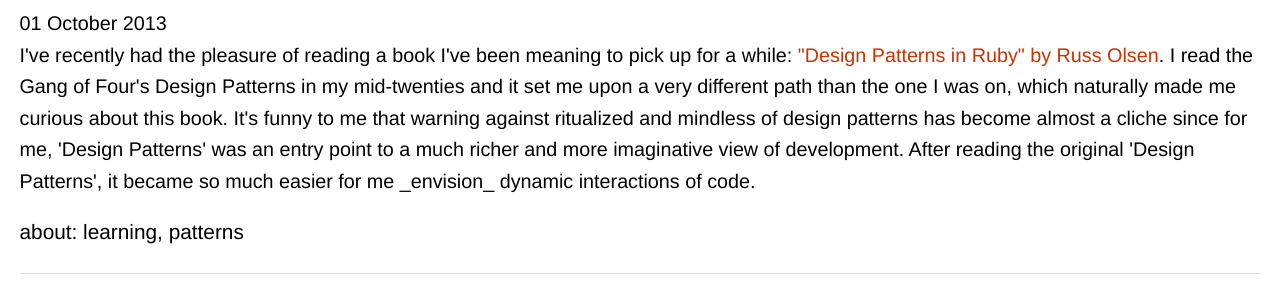
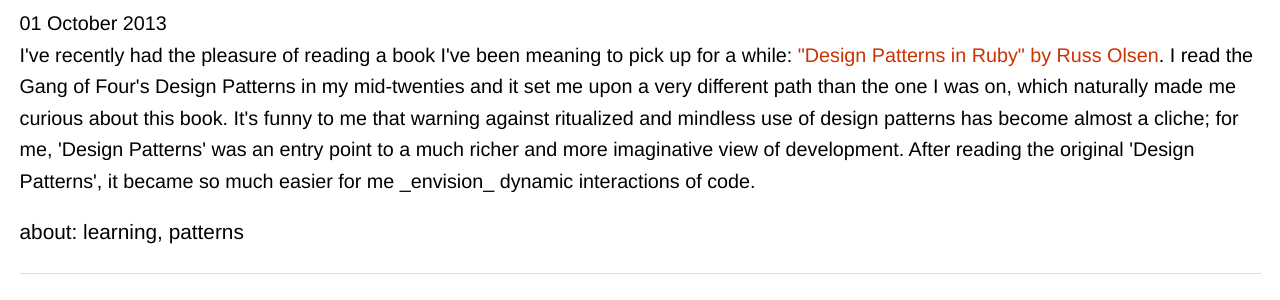
Before and after one commit to rtolocka/rtolocka.github.io, a Jekyll site: the page built from index.html, in a window 1280 px wide. Shown: the part 250-550 px from the top of the page. Built offline with Jekyll 4.4.1, drawn with Linux system fonts in a browser that asks for light colours; Markdown is read by kramdown in place of the engine named in the settings; the list of posts is cut into pages by our own code.

Commit message:
Grammar/spelling fixes.

```diff
--- a/_posts/2013-10-01-design-patterns-in-ruby.textile
+++ b/_posts/2013-10-01-design-patterns-in-ruby.textile
@@ -4,15 +4,15 @@
 categories: [learning, patterns]
 ---
 
-I've recently had the pleasure of reading a book I've been meaning to pick up for a while: <a href="http://www.amazon.com/Design-Patterns-Ruby-Russ-Olsen/dp/0321490452" target="_blank">"Design Patterns in Ruby" by Russ Olsen</a>. I read the Gang of Four's Design Patterns in my mid-twenties and it set me upon a very different path than the one I was on, which naturally made me curious about this book. It's funny to me that warning against ritualized and mindless of design patterns has become almost a cliche since for me, 'Design Patterns' was an entry point to a much richer and more imaginative view of development. After reading the original 'Design Patterns', it became so much easier for me _envision_ dynamic interactions of code.
+I've recently had the pleasure of reading a book I've been meaning to pick up for a while: <a href="http://www.amazon.com/Design-Patterns-Ruby-Russ-Olsen/dp/0321490452" target="_blank">"Design Patterns in Ruby" by Russ Olsen</a>. I read the Gang of Four's Design Patterns in my mid-twenties and it set me upon a very different path than the one I was on, which naturally made me curious about this book. It's funny to me that warning against ritualized and mindless use of design patterns has become almost a cliche; for me, 'Design Patterns' was an entry point to a much richer and more imaginative view of development. After reading the original 'Design Patterns', it became so much easier for me _envision_ dynamic interactions of code.
 
 <!--more-->
 
 To start, Mr. Olsen talks about general object-oriented principles of 'goodness' - separating out dynamic elements from static elements, coding to interfaces, why inheritance is overrated, and <a href="http://en.wikipedia.org/wiki/You_aren't_gonna_need_it" target="_blank">YAGNI</a>. From there, he gives one of the best run-throughs of the Ruby language I've read (!!). So good, in fact, that I might recommend the first few chapters of the book to a Java developer looking to make 'the hop' to Ruby over most anything else I've read.
 
-From there, the books goes from pattern to pattern, each chapter focusing on a new one. Unsurprisingly, blocks and procs play a pretty big role in most of these patterns. At the end of the day, since many of the design patterns deal with "abstracting the change away"; blocks and procs are natural fits for that, providing an easy way to vary a piece of code.
+From there, the books goes from pattern to pattern, each chapter focusing on a new one. Unsurprisingly, blocks and procs play a pretty big role in most of these patterns. At the end of the day, since many of the design patterns deal with "abstracting the change away", blocks and procs are natural fits for that, providing an easy way to vary a piece of code.
 
-In fact, this last point represents one of my big (philosophical) struggles with Ruby. Blocks and procs are so damn easy, it is easy to abstract away whole class structures that might be helpful in understanding or testing the overall application architecture. For example, in a more traditional approach, you'd have something like:
+In fact, this last point represents one of my big (philosophical) struggles with Ruby. Blocks and procs are so damn easy and ingrained into the style of the language, it is easy to abstract away whole class structures that might be helpful in understanding or testing the overall application architecture. For example, in a more traditional approach, you'd have something like:
 
 <pre><code>
 class PatientObserver
--- a/css/overrides.css
+++ b/css/overrides.css
@@ -78,3 +78,9 @@
 
 h5 {
   font-size: 1.125em; }
+
+
+@media="screen and (max-width: 1024px) and (min-width: 651px), screen and (max-device-width: 1024px) and (min-device-width: 768px)"
+a {
+color: #3B3C40;
+}
```
Also changed, not shown: 1 other file.
